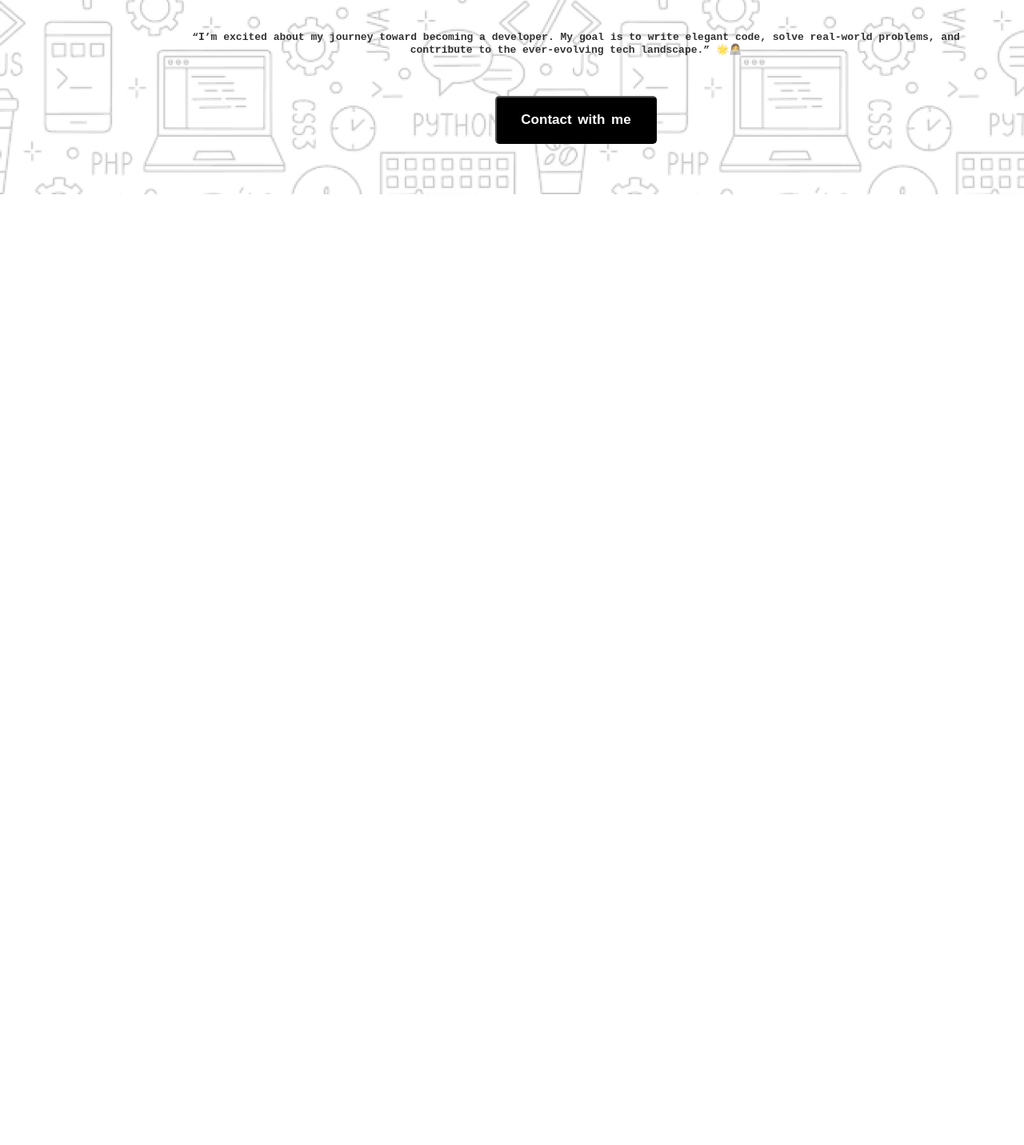
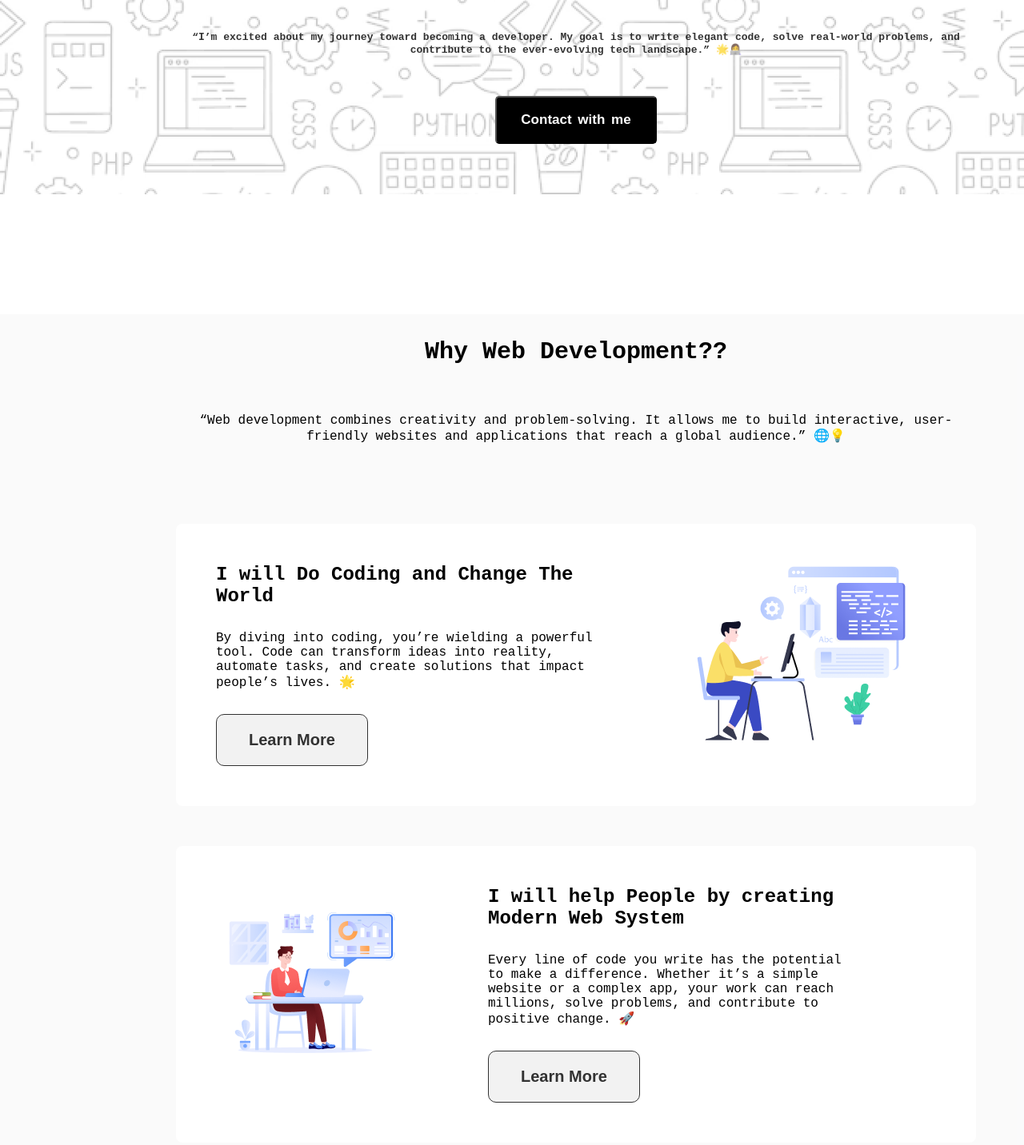
Before and after one commit to Nabilhossain01859/Assignment-01, a plain HTML site: page index.html in a window 1280 px wide. Shown: the part 572-2004 px from the top of the page at 80% size. Before the commit the page ends 815 px from the top, so only its background shows below. Drawn offline with Linux system fonts and the light colour scheme; a web font is replaced by a local one.

Commit message:
The cards section is Done very much and looking good in my opinion

```diff
--- a/index.html
+++ b/index.html
@@ -16,6 +16,7 @@
             background: rgb(255, 255, 255);
             width: 1440px;
             margin: 0 auto;
+
         }
     </style>
 </head>
@@ -60,7 +61,56 @@
 
         </header>
         <!-- why web development section -->
-        <section>
+        <section class="mainWebevelopment" style="background-color:  rgba(13, 19, 33, 0.02); margin-top: 150px;">
+            <div class="secoundryWeb">
+                <div class="webDevelopmetn">
+                    <h2>
+                        Why Web Development??
+                    </h2>
+                    <p>
+                        “Web development combines creativity and problem-solving. It allows me to build interactive,
+                        user-friendly websites and applications that reach a global audience.” 🌐💡
+                    </p>
+                </div>
+                <div class="cards-parent">
+                    <div class="cards">
+                        <div class="cards-details">
+                            <h2>I will Do Coding and Change The World</h2>
+                            <p>By diving into coding, you’re wielding a powerful tool. Code can transform ideas into
+                                reality, automate tasks, and create solutions that impact people’s lives. 🌟</p>
+                            <button class="btn1">Learn More</button>
+                        </div>
+                        <div class="image">
+                            <img src="./assets/Layer_1.png" alt="">
+                        </div>
+                    </div>
+                    <div class="cards cardss">
+                        <div class="cards-details texts">
+                            <h2>I will help People by creating Modern Web System</h2>
+                            <p> Every line of code you write has the potential to make a difference. Whether it’s a
+                                simple website or a complex app, your work can reach millions, solve problems, and
+                                contribute to positive change. 🚀</p>
+                            <button class="btn1">Learn More</button>
+                        </div>
+                        <div class="image">
+                            <img src="./assets/Group 3.png" alt="">
+                        </div>
+                    </div>
+                    <div class="cards">
+                        <div class="cards-details">
+                            <h2>I will made me Constant Learning and Innovation</h2>
+                            <p>Web technologies evolve rapidly. As a web developer, you’ll always be learning—whether
+                                it’s mastering new frameworks, optimizing performance, or staying up-to-date with trends.🌐🚀
+                            </p>
+                            <button class="btn1">Learn More</button>
+                        </div>
+                        <div class="image">
+                            <img src="./assets/Group 4.png" alt="">
+                        </div>
+                    </div>
+                </div>
+            </div>
+
 
         </section>
         <!-- my inspiration section -->
--- a/style.css
+++ b/style.css
@@ -70,4 +70,49 @@
    word-spacing: 3px;
 }
 
-/*  */
+/*why web development section    related css*/
+.mainWebevelopment{
+     height: max-content;
+}
+.secoundryWeb{
+    width: 1000px;
+    margin: 0 auto;
+
+}
+.webDevelopmetn{
+    text-align: center;
+}
+.webDevelopmetn > h2{
+    font-size: 30px;
+    font-weight: 800;
+}
+.webDevelopmetn > h2, p{
+     padding:30px 0 ;
+}
+
+.cards-parent{
+margin-top: 70px;
+display: flex;
+flex-direction: column      ;
+gap: 50px;
+}
+.cards{
+    display: flex;
+    padding: 50px;
+    background-color: white;
+    border-radius: 8px;
+}
+.cardss{
+    flex-direction: row-reverse;
+
+}
+.texts{
+    padding-left: 100px;
+}
+.cards-details{
+    margin-right: 100px;
+    width: 500px;
+
+    gap: 15px;
+    text-align: left;
+}
```
